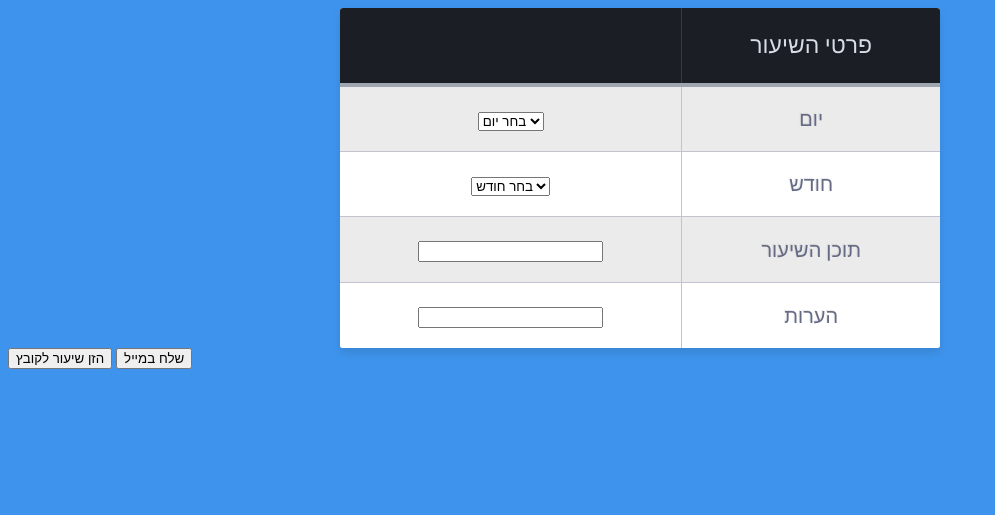
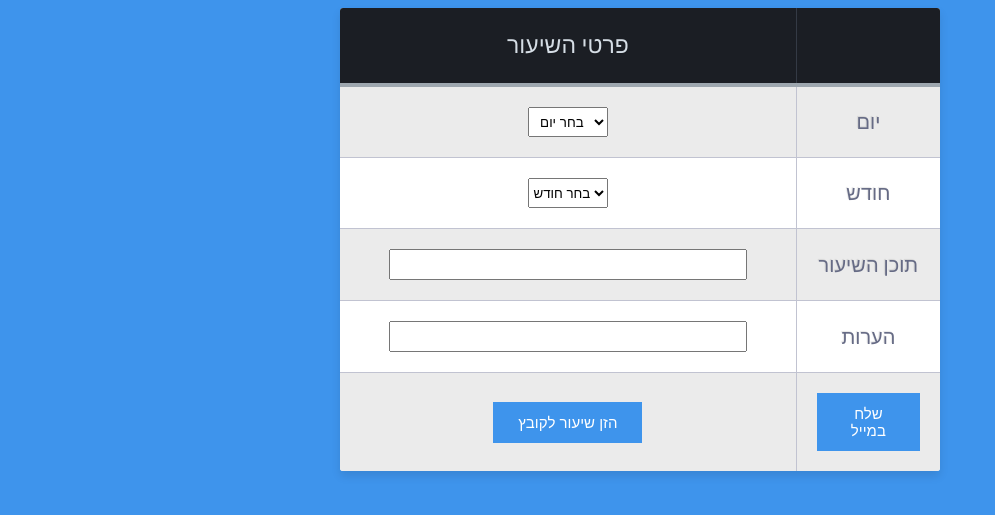
Before and after one commit to BEP777/MyNodejsConsoleApp_MailDelivery, a website: page MyNodejsConsoleApp_MailDelivery/lessonsTrackTry.html in a window 1280 px wide. Shown: the part 67-582 px from the top of the page, without its empty margins (0-995 px from the left). Drawn offline with Linux system fonts and the light colour scheme.

Commit message:
project finished

```diff
--- a/MyNodejsConsoleApp_MailDelivery/lessonsTrackTry.html
+++ b/MyNodejsConsoleApp_MailDelivery/lessonsTrackTry.html
@@ -3,7 +3,6 @@
 <head>
     <meta charset="utf-8" />
     <title>LESSONS TRACK</title>
-</head>
     <style>
         @import url(https://fonts.googleapis.com/css?family=Roboto:400,500,700,300,100);
         h1 {
@@ -95,7 +94,6 @@
 
         tr {
             border-top: 1px solid #C1C3D1;
-        border-bottom-: 1px solid #C1C3D1;
             color: #666B85;
             font-size: 16px;
             font-weight: normal;
@@ -153,8 +151,14 @@
 
         th.text-center {
             text-align: center;
+            width: 10px;
+            height: 10px;
         }
-
+        th.text-center-details {
+            text-align: center;
+            width: 100px;
+            height: 10px;
+        }
         th.text-right {
             text-align: right;
         }
@@ -170,8 +174,32 @@
         td.text-right {
             text-align: right;
         }
-
+        .custom-select {
+            width: 80px;
+            height: 30px;
+            text-align: center;
+            position: center;
+            font-family: 'Franklin Gothic Medium', 'Arial Narrow', Arial, sans-serif;
+        }
+        .currency-text {
+            width: 350px;
+            height: 25px;
+            text-align: center;
+            position: center;
+            vertical-align: central;
+        }
+        button {
+            background-color: #3e94ec;
+            border: none;
+            color: white;
+            padding: 12px 25px;
+            text-align: center;
+            text-decoration: none;
+            display: inline-block;
+            font-size: 15px;
+        }
     </style>
+</head>
 <body>
     <!-- page design
     //-->
@@ -181,8 +209,8 @@
     <table class="table-fill">
         <thead>
             <tr>
+                <th class="text-center-details">פרטי השיעור</th>
                 <th class="text-center"></th>
-                <th class="text-center">פרטי השיעור</th>
             </tr>
         </thead>
         <tbody class="table-hover">
@@ -250,40 +278,36 @@
                 <td class="text-center">חודש</td>
             </tr>
             <tr>
-                <td align="left"><input class="text-center" align="right" type="text" id="lesson_matirial" /></td>
-
+                <td align="left"><input class="currency-text" align="center" type="text" id="lesson_material" /></td>
                 <td class="text-center">תוכן השיעור</td>
             </tr>
             <tr>
-                <td align="left"><input class="currency" align="center" type="text" id="lesson_comments" /></td>
+                <td align="left"><input class="currency-text" align="center" type="text" id="lesson_comments" /></td>
                 <td class="text-center">הערות</td>
+            </tr>
+            <tr>
+                <td align="left"><button onclick="save_lesson()">הזן שיעור לקובץ</button></td>
+                <td align="right"><button onclick="send_mail()">שלח במייל</button></td>
             </tr>
         </tbody>
     </table>
-    <button onclick="save_lesson()">
-         הזן שיעור לקובץ
-    </button>
-    <button onclick="send_mail()">
-        שלח במייל
-    </button>
-    <!-- functionality
-
-    <button type="button" onclick="save_lesson()">Save lesson details</button>
-    <p></p>
-    <button type="button" onclick="send_mail()">Send Mail</button>
-
-
-    //-->
+    <!-- functionality//-->
     <script>
         function save_lesson() {
+            //get the day
             var e = document.getElementById("day_pick");
             var dayUser = e.options[e.selectedIndex].text;
-
+            //get the month
             var e = document.getElementById("month_pick");
             var monthUser = e.options[e.selectedIndex].text;
-
+            //get the lesson content
+            var lessMaterialContent = document.getElementById("lesson_material").value;
+            //get the lesson content
+            var lessCommentContent = document.getElementById("lesson_comments").value;
+            //now make the http request
             var xmlhttp = new XMLHttpRequest();
-            xmlhttp.open("get", "Date**" + `${dayUser}` + "**" + `${monthUser}`);
+            xmlhttp.open("get", `${dayUser}` + "****" + `${monthUser}` +
+                "****" + `${lessMaterialContent}` + "****" + `${lessCommentContent}`);
 
             xmlhttp.onreadystatechange = function () {
                 // DONE
@@ -311,36 +335,7 @@
             };
             xmlhttp.send();
         }
-        function save_lesson2() {
-            var xmlhttp = new XMLHttpRequest();
-            xmlhttp.open("get", "/SaveLesson");
 
-            xmlhttp.onreadystatechange = function () {
-                // DONE
-                if (xmlhttp.readyState == 4) {
-                    switch (xmlhttp.status) {
-                        case 200:
-                            var e = document.getElementById("day_pick");
-                            var dayUser = e.options[e.selectedIndex].text;
-                            console.log(`var=${dayUser}`);
-
-                            var e = document.getElementById("month_pick");
-                            var monthUser = e.options[e.selectedIndex].text;
-                            console.log(`var=${monthUser}`);
-                            break;
-                        case 404:
-                            alert("Not Found");
-                            break;
-                        case 500:
-                            alert("Internal Server Error");
-                            break;
-                        default:
-                            alert("Unexpected Error. HTTP Status: " + xmlhttp.status);
-                    }
-                }
-            };
-            xmlhttp.send();
-        }
         function send_mail() {
             var xmlhttp = new XMLHttpRequest();
             xmlhttp.open("get", "/SendMail");
--- a/MyNodejsConsoleApp_MailDelivery/reference_files/MyActualStyle.css
+++ b/MyNodejsConsoleApp_MailDelivery/reference_files/MyActualStyle.css
@@ -1,4 +1,4 @@
-
+@import url(https://fonts.googleapis.com/css?family=Roboto:400,500,700,300,100);
 h1 {
     color: black;
     margin-left: 20px;
@@ -6,9 +6,6 @@ h1 {
     font-size: 48px;
     text-align: center
 }
-
-@import url(https://fonts.googleapis.com/css?family=Roboto:400,500,700,300,100);
-
 body {
     background-color: #3e94ec;
     font-family: "Roboto", helvetica, arial, sans-serif;
@@ -24,7 +21,6 @@ div.table-title {
     padding: 5px;
     width: 100%;
 }
-
 div.table-title h2 {
     font-size: 40px;
     display: block;
@@ -35,7 +31,6 @@ div.table-title {
     text-align: center;
     color: #fafafa;
 }
-
 .table-title h3 {
     font-size: 30px;
     font-weight: 700;
@@ -50,10 +45,7 @@ div.table-title {
     text-align: center;
     color: #fafafa;
 }
-
-
 /*** Table Styles **/
-
 .table-fill {
     background: white;
     border-radius: 3px;
@@ -91,7 +83,6 @@ th {
 
 tr {
     border-top: 1px solid #C1C3D1;
-    border-bottom-: 1px solid #C1C3D1;
     color: #666B85;
     font-size: 16px;
     font-weight: normal;
--- a/MyNodejsConsoleApp_MailDelivery/reference_files/MyStyle.css
+++ b/MyNodejsConsoleApp_MailDelivery/reference_files/MyStyle.css
@@ -58,6 +58,8 @@ div.currency {
 }
 /*the container must be positioned relative:*/
 .custom-select {
+    width: 30px;
+    height: 40px;
     text-align: center;
     position: center;
     font-family: 'Franklin Gothic Medium', 'Arial Narrow', Arial, sans-serif;
```
Also changed, not shown: MyNodejsConsoleApp_MailDelivery/mailServer.js (+13 -5 lines). Lines whose indentation alone changed are shown as unchanged.
